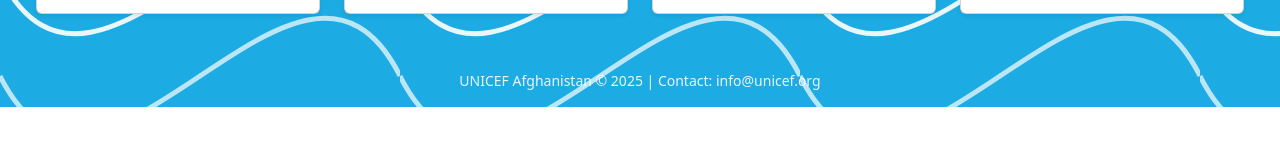
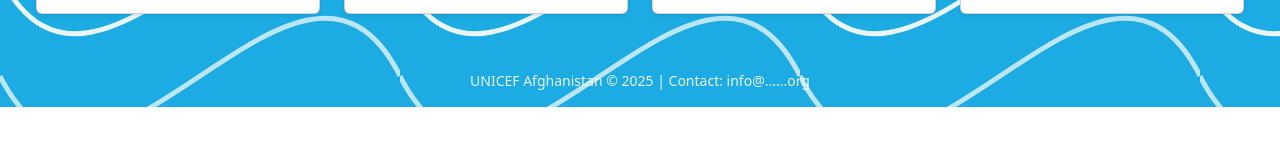
Before and after one commit to rahimiabdulrahmanab/MyRepo, a React (Create React App) app: page /clinic/1 in a window 1280 px wide. Shown: the part 432-578 px from the top of the page. Built offline with nearby package versions, Linux system fonts and the light colour scheme; no server answers.

Commit message:
Refactor BottomSection component structure

```diff
--- a/src/BottomSection.js
+++ b/src/BottomSection.js
@@ -89,7 +89,7 @@ export default function BottomSection() {
         <div className="col text-center">
           <p className="mt-3" style={{ fontSize: "14px", opacity: "0.9" }}>
             UNICEF Afghanistan © {new Date().getFullYear()} | Contact:
-            info@unicef.org
+            info@......org
           </p>
         </div>
       </div>
```
